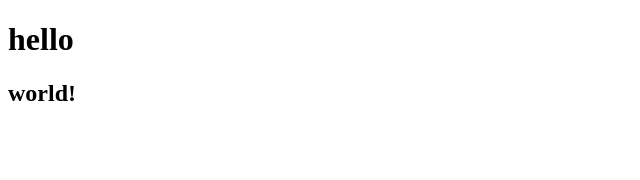
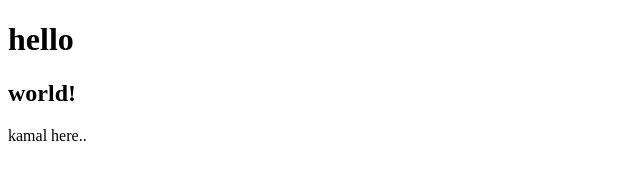
Before and after one commit to kamalkish0r/gitDayOne, a plain HTML site: page index.html in a window 1280 px wide. Shown: the full height of the page, 0-640 px from the left. Drawn offline with Linux system fonts and the light colour scheme.

Commit message:
modified index.html

```diff
--- a/index.html
+++ b/index.html
@@ -9,5 +9,6 @@
 <body>
     <h1>hello</h1>
     <h2>world!</h2>
+    <p>kamal here..</p>
 </body>
 </html>
```
